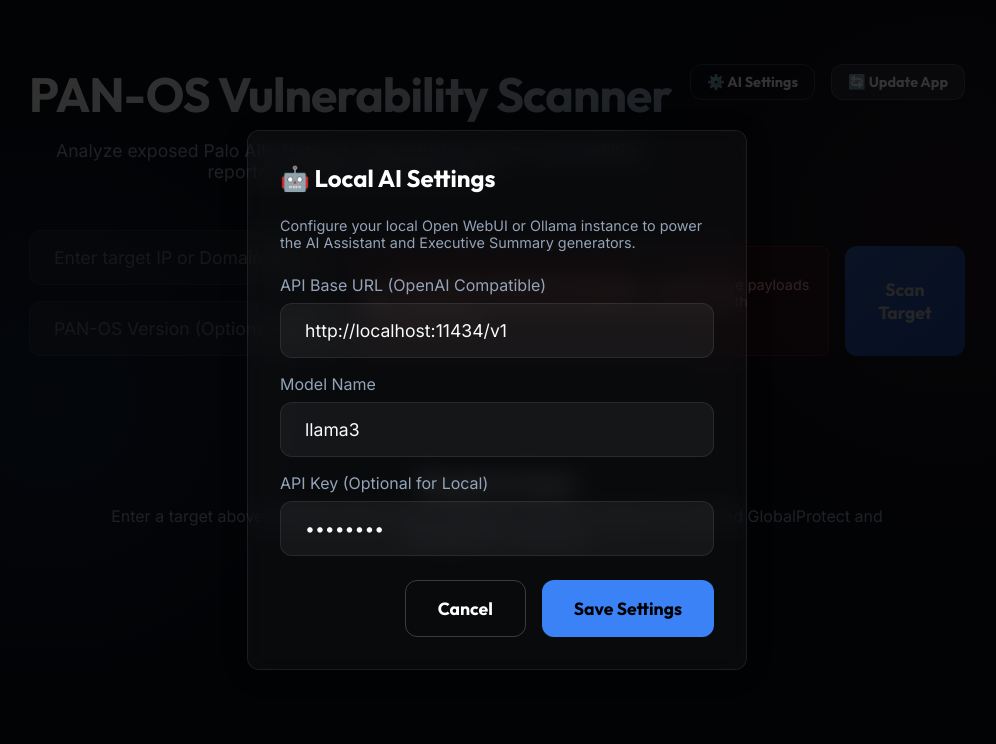
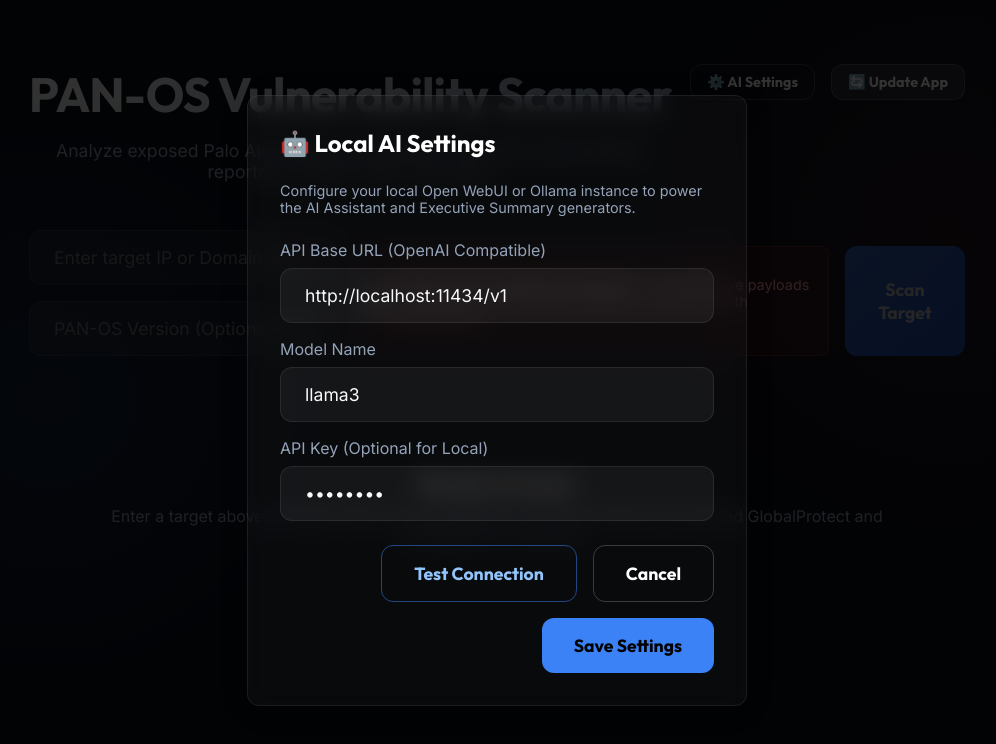
Before and after one commit to robbedell/pan-vuln-scanner, a Next.js app: page / in a window 1280 px wide. Both pictures are taken after a click on the button "⚙️ AI Settings". Shown: the top 744 px of the page, without its empty margins (143-1139 px from the left). Built offline with nearby package versions, Linux system fonts and the light colour scheme.

Commit message:
Add Test Connection button to AI settings modal

```diff
--- a/src/app/page.tsx
+++ b/src/app/page.tsx
@@ -23,6 +23,7 @@
   const [aiBaseUrl, setAiBaseUrl] = useState('http://localhost:11434/v1');
   const [aiModel, setAiModel] = useState('llama3');
   const [aiApiKey, setAiApiKey] = useState('sk-local');
+  const [testStatus, setTestStatus] = useState<{status: 'idle' | 'testing' | 'success' | 'error', message: string}>({status: 'idle', message: ''});
 
   useEffect(() => {
     setAiBaseUrl(localStorage.getItem('aiBaseUrl') || 'http://localhost:11434/v1');
@@ -35,6 +36,31 @@
     localStorage.setItem('aiModel', aiModel);
     localStorage.setItem('aiApiKey', aiApiKey);
     setShowSettings(false);
+    setTestStatus({status: 'idle', message: ''});
+  };
+
+  const handleTestConnection = async () => {
+    setTestStatus({status: 'testing', message: 'Testing connection...'});
+    try {
+      const response = await fetch('/api/ai', {
+        method: 'POST',
+        headers: { 'Content-Type': 'application/json' },
+        body: JSON.stringify({
+          prompt: 'Respond with exactly one word: SUCCESS',
+          baseURL: aiBaseUrl,
+          model: aiModel,
+          apiKey: aiApiKey,
+          disableStream: true
+        })
+      });
+
+      const data = await response.json();
+      if (data.error) throw new Error(data.error);
+
+      setTestStatus({status: 'success', message: 'Connection successful!'});
+    } catch (err: any) {
+      setTestStatus({status: 'error', message: `Connection failed: ${err.message}`});
+    }
   };
 
   const handleScan = async (e: React.FormEvent) => {
@@ -166,7 +192,25 @@
               <label style={{ display: 'block', marginBottom: '0.5rem', color: '#94a3b8' }}>API Key (Optional for Local)</label>
               <input type="password" className="search-input" value={aiApiKey} onChange={e => setAiApiKey(e.target.value)} style={{ width: '100%' }} />
             </div>
-            <div style={{ display: 'flex', gap: '1rem', justifyContent: 'flex-end' }}>
+
+            {testStatus.status !== 'idle' && (
+              <div style={{
+                marginBottom: '1rem',
+                padding: '0.75rem',
+                borderRadius: '8px',
+                fontSize: '0.9rem',
+                background: testStatus.status === 'success' ? 'rgba(16, 185, 129, 0.1)' : testStatus.status === 'error' ? 'rgba(239, 68, 68, 0.1)' : 'rgba(59, 130, 246, 0.1)',
+                color: testStatus.status === 'success' ? '#10b981' : testStatus.status === 'error' ? '#ef4444' : '#60a5fa',
+                border: `1px solid ${testStatus.status === 'success' ? 'rgba(16, 185, 129, 0.3)' : testStatus.status === 'error' ? 'rgba(239, 68, 68, 0.3)' : 'rgba(59, 130, 246, 0.3)'}`
+              }}>
+                {testStatus.message}
+              </div>
+            )}
+
+            <div style={{ display: 'flex', gap: '1rem', justifyContent: 'flex-end', flexWrap: 'wrap' }}>
+              <button onClick={handleTestConnection} disabled={testStatus.status === 'testing'} className="btn" style={{ background: 'transparent', border: '1px solid rgba(59, 130, 246, 0.5)', color: '#93c5fd' }}>
+                {testStatus.status === 'testing' ? 'Testing...' : 'Test Connection'}
+              </button>
               <button onClick={() => setShowSettings(false)} className="btn" style={{ background: 'transparent', border: '1px solid rgba(255,255,255,0.2)' }}>Cancel</button>
               <button onClick={saveAISettings} className="btn" style={{ background: 'var(--accent-color)', color: '#000' }}>Save Settings</button>
             </div>
```
